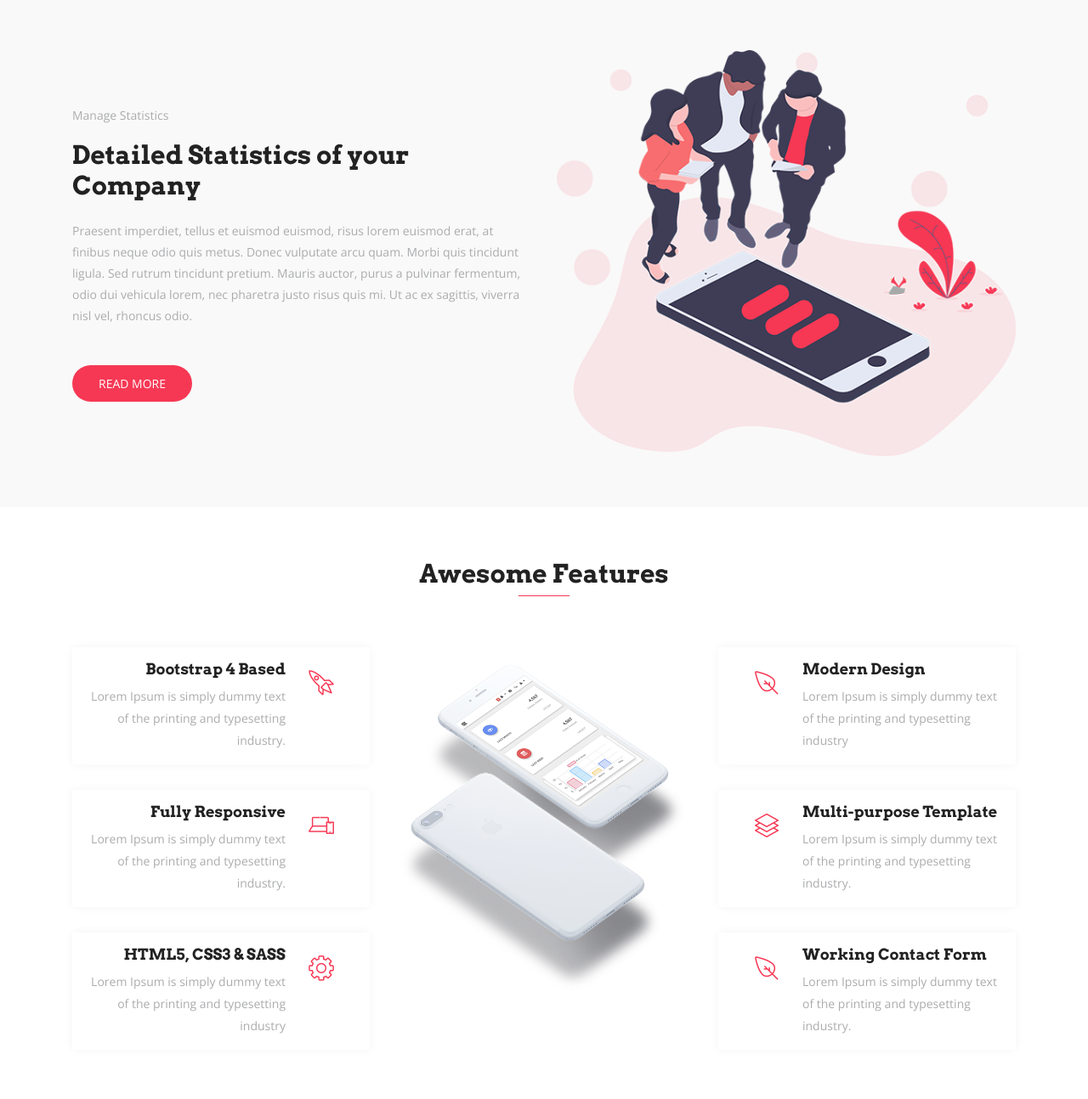
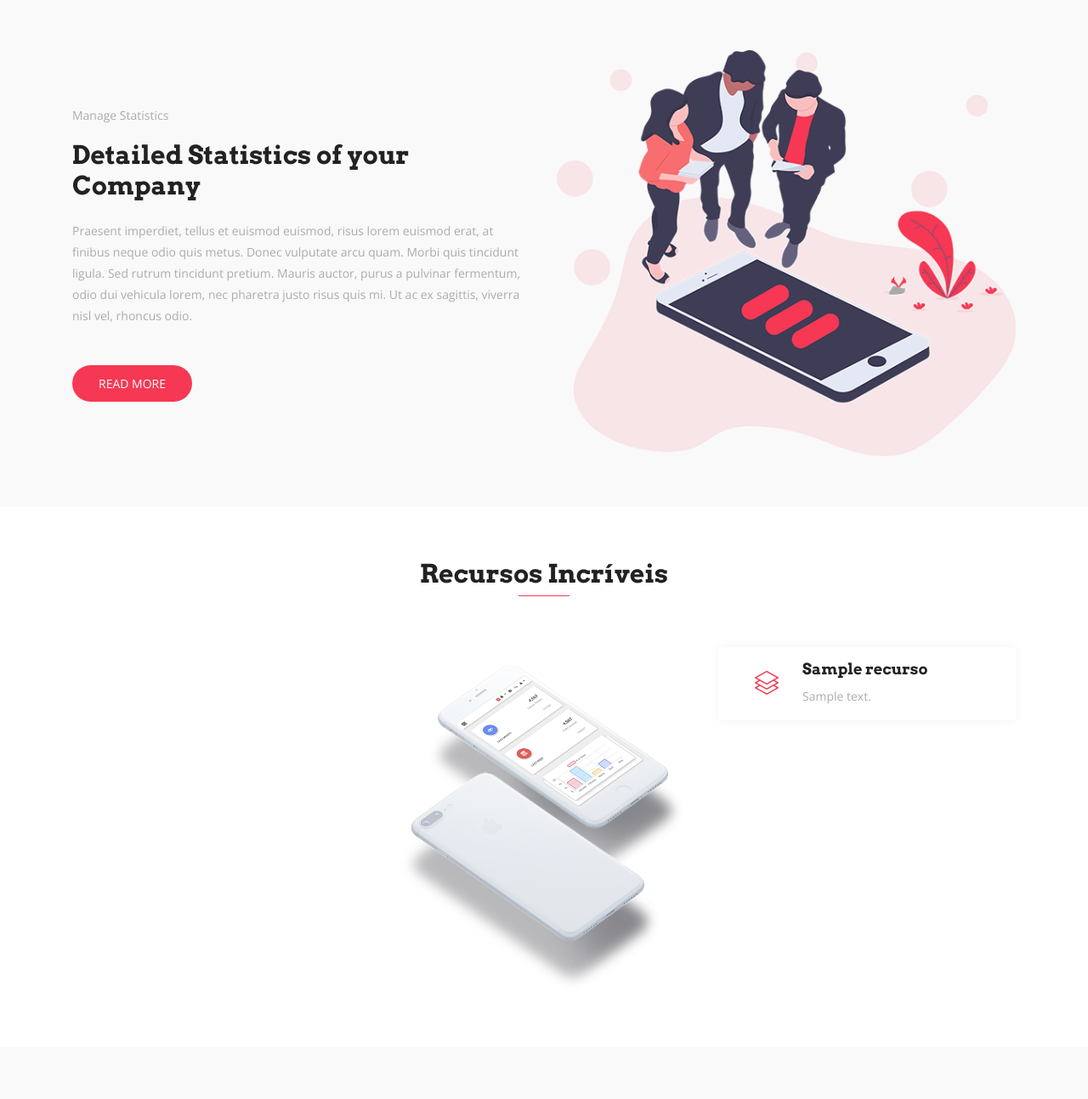
Before and after one commit to EduardoBran/Curso-Django-Geek-Avancado, a Django app: page / in a window 1280 px wide. Shown: the part 1077-2371 px from the top of the page at 85% size. Run offline with Django 4.2, Linux system fonts and the light colour scheme; tables that the repository leaves empty hold one stand-in row (values such as "Sample post"); some libraries are stand-ins or nearby versions; some web fonts are replaced.

Commit message:
exibindo os dados de recurso na page

```diff
--- a/core/templates/featuresContent.html
+++ b/core/templates/featuresContent.html
@@ -3,77 +3,49 @@
 <section id="features" class="section-padding">
   <div class="container">
     <div class="section-header text-center">
-        <h2 class="section-title wow fadeInDown" data-wow-delay="0.3s">Awesome Features</h2>
+      <h2 class="section-title wow fadeInDown" data-wow-delay="0.3s">Recursos Incríveis</h2>
       <div class="shape wow fadeInDown" data-wow-delay="0.3s"></div>
     </div>
     <div class="row">
+
       <div class="col-lg-4 col-md-12 col-sm-12 col-xs-12">
+        {% for r in recursosLeft %}
         <div class="content-left">
           <div class="box-item wow fadeInLeft" data-wow-delay="0.3s">
             <span class="icon">
-                <i class="lni-rocket"></i>
+              <i class="{{ r.icone }}"></i>
             </span>
             <div class="text">
-                <h4>Bootstrap 4 Based</h4>
-                <p>Lorem Ipsum is simply dummy text of the printing and typesetting industry.</p>
-              </div>
-            </div>
-            <div class="box-item wow fadeInLeft" data-wow-delay="0.6s">
-              <span class="icon">
-                <i class="lni-laptop-phone"></i>
-              </span>
-              <div class="text">
-                <h4>Fully Responsive</h4>
-                <p>Lorem Ipsum is simply dummy text of the printing and typesetting industry.</p>
-              </div>
-            </div>
-            <div class="box-item wow fadeInLeft" data-wow-delay="0.9s">
-              <span class="icon">
-                <i class="lni-cog"></i>
-              </span>
-              <div class="text">
-                <h4>HTML5, CSS3 & SASS</h4>
-                <p>Lorem Ipsum is simply dummy text of the printing and typesetting industry</p>
+              <h4>{{ r.nome }}</h4>
+              <p>{{ r.descricao }}</p>
             </div>
           </div>
         </div>
+        {% endfor %}
       </div>
+
       <div class="col-lg-4 col-md-12 col-sm-12 col-xs-12">
         <div class="show-box wow fadeInUp" data-wow-delay="0.3s">
           <img src="{% static 'img/feature/intro-mobile.png' %}" alt="">
         </div>
       </div>
+
       <div class="col-lg-4 col-md-12 col-sm-12 col-xs-12">
+        {% for r in recursosRight %}
         <div class="content-right">
           <div class="box-item wow fadeInRight" data-wow-delay="0.3s">
             <span class="icon">
-                <i class="lni-leaf"></i>
+              <i class="{{ r.icone }}"></i>
             </span>
             <div class="text">
-                <h4>Modern Design</h4>
-                <p>Lorem Ipsum is simply dummy text of the printing and typesetting industry</p>
-              </div>
-            </div>
-            <div class="box-item wow fadeInRight" data-wow-delay="0.6s">
-              <span class="icon">
-                <i class="lni-layers"></i>
-              </span>
-              <div class="text">
-                <h4>Multi-purpose Template</h4>
-                <p>Lorem Ipsum is simply dummy text of the printing and typesetting industry.</p>
-              </div>
-            </div>
-            <div class="box-item wow fadeInRight" data-wow-delay="0.9s">
-              <span class="icon">
-                <i class="lni-leaf"></i>
-              </span>
-              <div class="text">
-                <h4>Working Contact Form</h4>
-                <p>Lorem Ipsum is simply dummy text of the printing and typesetting industry.</p>
+              <h4>{{ r.nome }}</h4>
+              <p>{{ r.descricao }}</p>
             </div>
           </div>
         </div>
+        {% endfor %}
       </div>
+
     </div>
   </div>
 </section>
--- a/core/views.py
+++ b/core/views.py
@@ -1,6 +1,6 @@
 from django.views.generic import TemplateView
 
-from .models import Funcionario, Servico
+from .models import Funcionario, Recurso, Servico
 
 
 class IndexView(TemplateView):
@@ -8,6 +8,17 @@ class IndexView(TemplateView):
 
     def get_context_data(self, **kwargs):
         context = super(IndexView, self).get_context_data(**kwargs)
+
         context['servicos'] = Servico.objects.order_by('?').all()  # aleatório
         context['funcionarios'] = Funcionario.objects.order_by('?').all()
+
+        # solução simples
+        # context['recursos1'] = Recurso.objects.all()[:3]
+        # context['recursos2'] = Recurso.objects.all()[3:6]
+
+        # solução elegante
+        recursos = Recurso.objects.all()
+        context['recursosLeft'] = recursos[0:int(len(recursos) / 2)]
+        context['recursosRight'] = recursos[int(len(recursos) / 2):]
+
         return context
```
Lines whose indentation alone changed are shown as unchanged.
